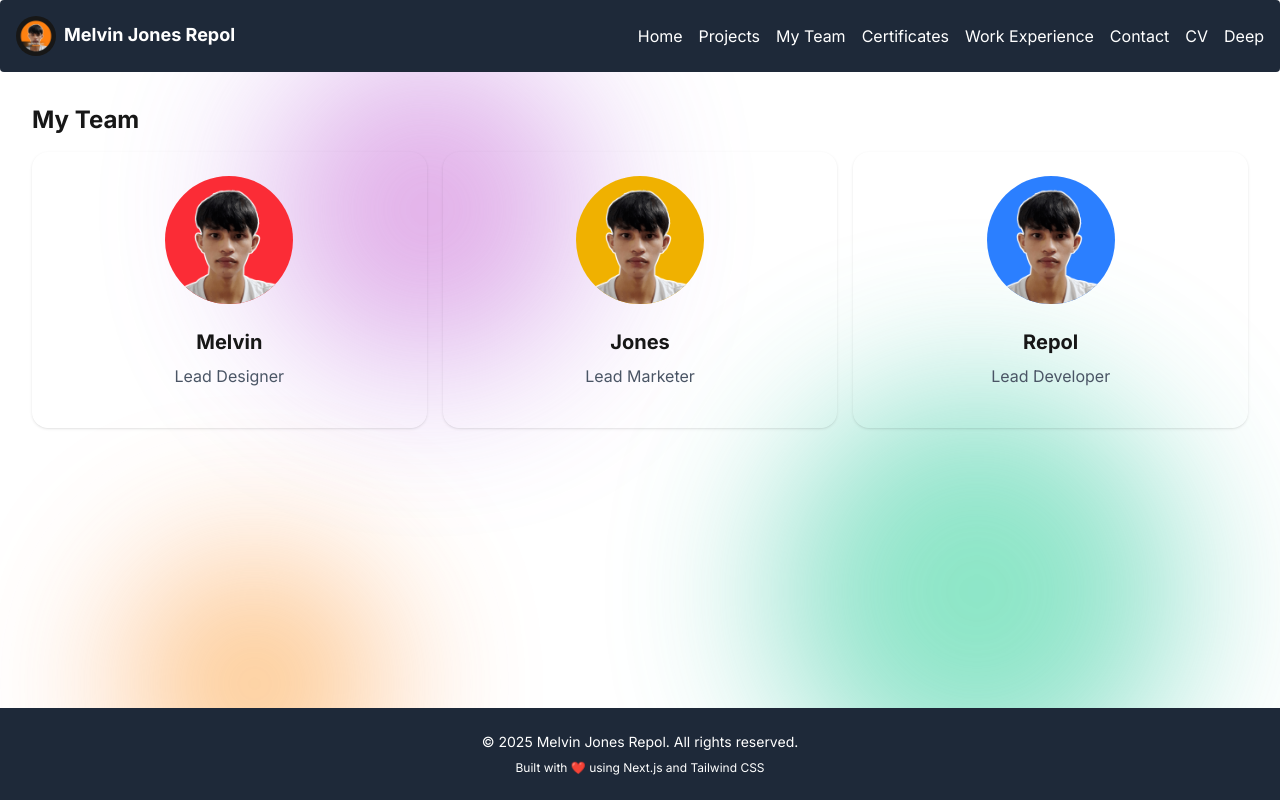
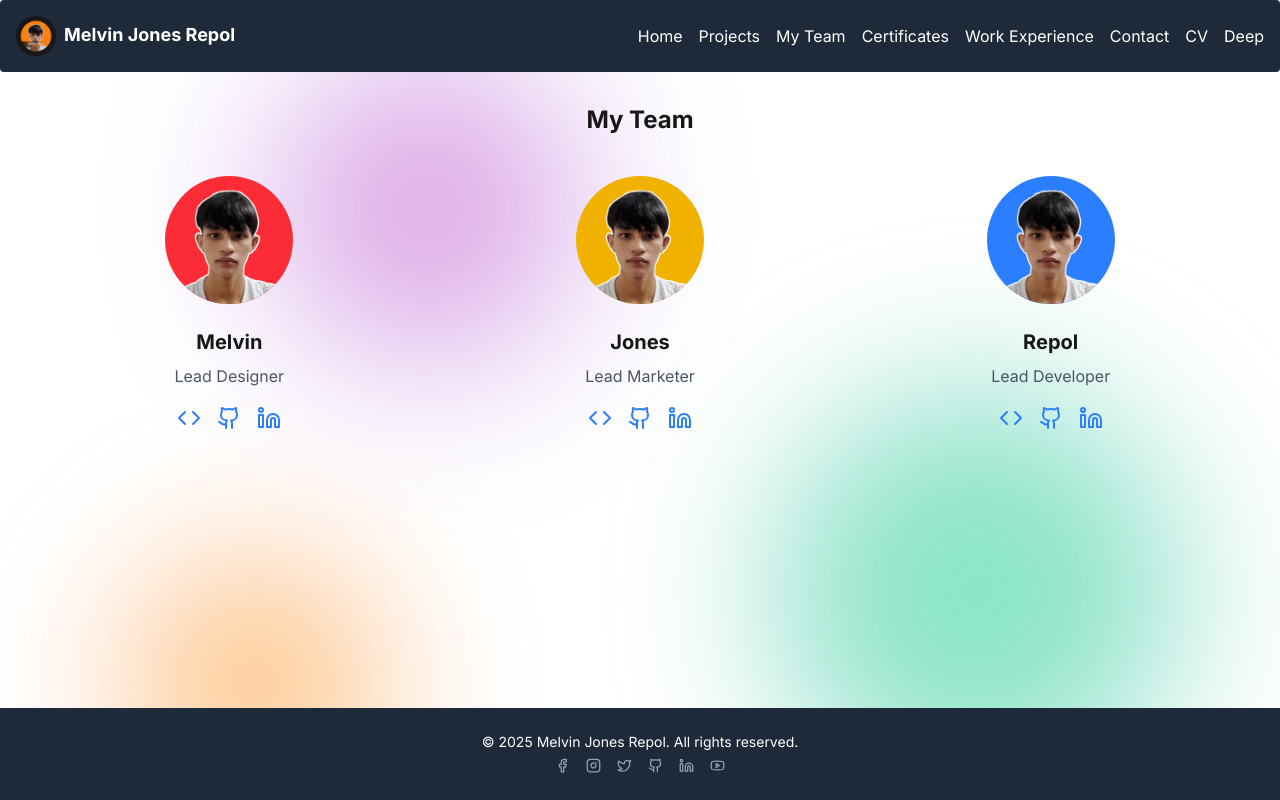
Before and after one commit to mrepol742/melvinjonesrepol, a Next.js app: page /my-team in a window 1280 px wide. Built offline with nearby package versions, Linux system fonts and the light colour scheme.

Commit message:
add some icons

```diff
--- a/package.json
+++ b/package.json
@@ -12,6 +12,7 @@
   "dependencies": {
     "@next/third-parties": "^15.4.4",
     "@sentry/nextjs": "^9.42.0",
+    "lucide-react": "^0.526.0",
     "next": "15.4.4",
     "next-sitemap": "^4.2.3",
     "nextjs-toploader": "^3.8.16",
--- a/src/app/layout.tsx
+++ b/src/app/layout.tsx
@@ -13,10 +13,10 @@ const interSans = Inter({
 });
 
 export const metadata: Metadata = {
-  title: "Melvin Jones",
+  title: "Melvin Jones Gallano Repol - Software Engineer",
   description: "Melvin Jones Repol - Freelance Software Engineer",
   keywords: [
-    "Melvin Jones",
+    "Melvin Jones Gallano Repol - Software Engineer",
     "Repol",
     "Freelance Software Engineer",
     "Full-Stack Web Development",
@@ -31,7 +31,7 @@ export const metadata: Metadata = {
   authors: [{ name: "Melvin Jones Repol", url: "https://melvinjonesrepol.com" }],
   creator: "Melvin Jones Repol",
   openGraph: {
-    title: "Melvin Jones",
+    title: "Melvin Jones Gallano Repol - Software Engineer",
     description: "Melvin Jones Repol - Freelance Software Engineer",
     url: "https://melvinjonesrepol.com",
     siteName: "Melvin Jones Repol",
@@ -48,10 +48,10 @@ export const metadata: Metadata = {
   },
   twitter: {
     card: "summary_large_image",
-    title: "Melvin Jones",
+    title: "Melvin Jones Gallano Repol - Software Engineer",
     description: "Melvin Jones Repol - Freelance Software Engineer",
     images: ["/images/melvinjonesrepol.png"],
-    creator: "@melvinjonesrepol",
+    creator: "@mrepol742",
   },
   icons: {
     icon: "/favicon.ico",
--- a/src/app/my-team/page.tsx
+++ b/src/app/my-team/page.tsx
@@ -4,7 +4,7 @@ export default function MyTeam() {
   return (
     <main className="p-8">
       <section>
-        <h2 className="text-2xl font-semibold">My Team</h2>
+        <h2 className="text-center text-2xl font-semibold">My Team</h2>
         <div className="grid grid-cols-1 md:grid-cols-2 lg:grid-cols-3 gap-4 mt-4">
           <TeamCard
             title="Melvin"
--- a/src/components/Footer.tsx
+++ b/src/components/Footer.tsx
@@ -1,3 +1,13 @@
+import {
+  FacebookIcon,
+  InstagramIcon,
+  TwitterIcon,
+  GithubIcon,
+  LinkedinIcon,
+  YoutubeIcon,
+} from "lucide-react";
+import Link from "next/link";
+
 export default function Footer() {
   return (
     <footer className="bg-gray-800 text-white py-6">
@@ -5,9 +15,24 @@ export default function Footer() {
         <p className="text-sm">
           © {new Date().getFullYear()} Melvin Jones Repol. All rights reserved.
         </p>
-        <p className="text-xs mt-2">
-          Built with ❤️ using Next.js and Tailwind CSS
-        </p>
+        <Link href="/" className="text-gray-400 hover:underline inline-block">
+          <FacebookIcon size={15} className="inline-block mx-2" />
+        </Link>
+        <Link href="/" className="text-gray-400 hover:underline inline-block">
+          <InstagramIcon size={15} className="inline-block mx-2" />
+        </Link>
+        <Link href="/" className="text-gray-400 hover:underline inline-block">
+          <TwitterIcon size={15} className="inline-block mx-2" />
+        </Link>
+        <Link href="/" className="text-gray-400 hover:underline inline-block">
+          <GithubIcon size={15} className="inline-block mx-2" />
+        </Link>
+        <Link href="/" className="text-gray-400 hover:underline inline-block">
+          <LinkedinIcon size={15} className="inline-block mx-2" />
+        </Link>
+        <Link href="/" className="text-gray-400 hover:underline inline-block">
+          <YoutubeIcon size={15} className="inline-block mx-2" />
+        </Link>
       </div>
     </footer>
   );
--- a/src/components/TeamCard.tsx
+++ b/src/components/TeamCard.tsx
@@ -1,5 +1,6 @@
 import Image from "next/image";
 import Link from "next/link";
+import { Code, GithubIcon, LinkedinIcon } from "lucide-react";
 
 type TeamCardProps = {
   title: string;
@@ -13,7 +14,7 @@ export default function TeamCard({
   backgroundColor,
 }: TeamCardProps) {
   return (
-    <div className="text-center rounded-2xl p-6 shadow hover:shadow-lg transition">
+    <div className="text-center rounded-2xl p-6 transition">
       <div className="flex justify-center mb-6">
         <div
           className={`rounded-full ${backgroundColor} transition-colors duration-300 overflow-hidden w-32 h-32 flex items-center justify-center hover:bg-transparent`}
@@ -29,6 +30,24 @@ export default function TeamCard({
       </div>
       <h3 className="text-xl font-bold mb-2">{title}</h3>
       <p className="text-gray-600 mb-4">{description}</p>
+      <Link
+        href="/"
+        className="text-blue-500 hover:underline transition-colors duration-300"
+      >
+        <Code className="inline-block mx-2" />
+      </Link>
+      <Link
+        href="https://github.com/mrepol742/"
+        className="text-blue-500 hover:underline transition-colors duration-300"
+      >
+        <GithubIcon className="inline-block mx-2" />
+      </Link>
+      <Link
+        href="https://linkedin.com/in/mrepol742"
+        className="text-blue-500 hover:underline transition-colors duration-300"
+      >
+        <LinkedinIcon className="inline-block mx-2" />
+      </Link>
     </div>
   );
 }
```
Also changed, not shown: 1 other file (tests, documents, lock files or other folders).
